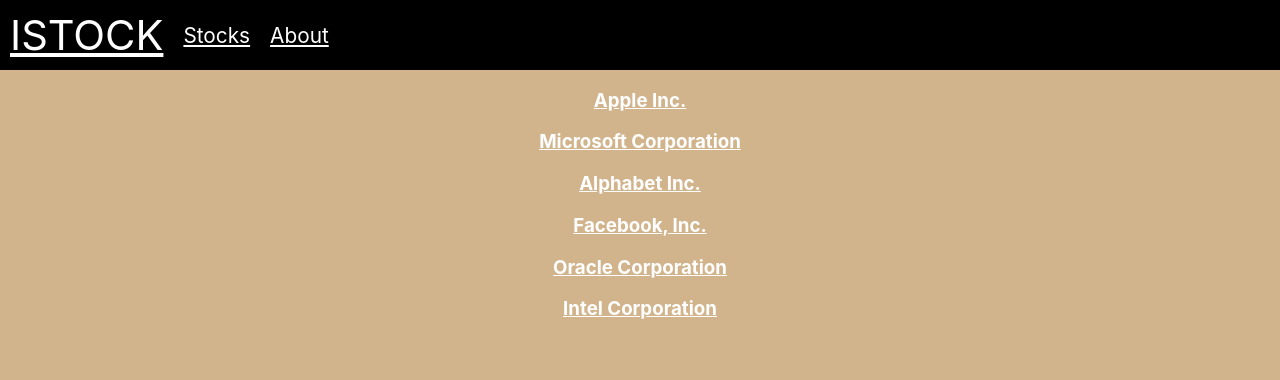
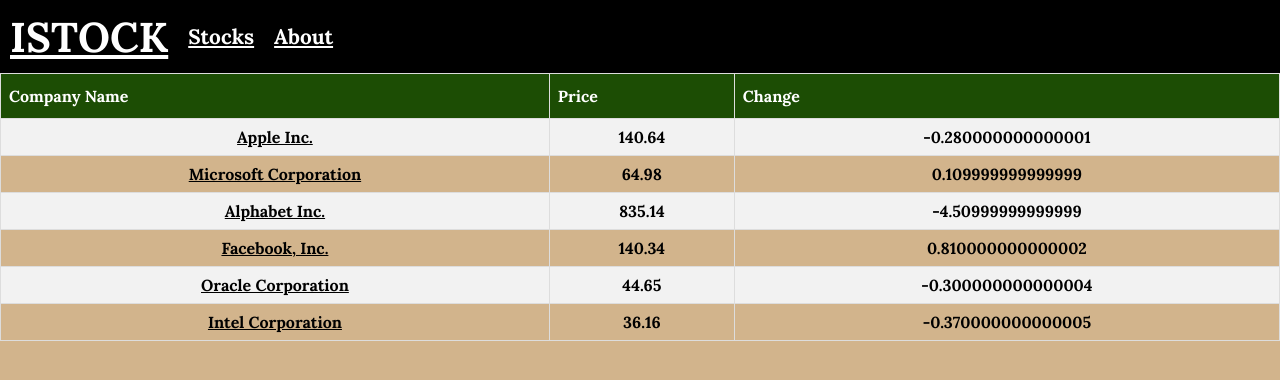
Before and after one commit to amr745/istocks, a React (Create React App) app: page /stocks in a window 1280 px wide. Shown: the top 380 px of the page. Built offline with nearby package versions, Linux system fonts and the light colour scheme.

Commit message:
Bonus Works

```diff
--- a/src/components/Main.js
+++ b/src/components/Main.js
@@ -19,7 +19,7 @@
         <Routes>
           <Route path="/" element={<Home/>}/>
           <Route path="/about" element={<About/>}/>
-          <Route path="/stock/:symbol" element={<Stock stocks={stocks} />}/>
+          <Route path="/stocks/:symbol" element={<Stock stocks={stocks} />}/>
           <Route path="/stocks" element={<Dashboard stocks={stocks}/>}/>
         </Routes>
     );
--- a/src/index.css
+++ b/src/index.css
@@ -1,8 +1,8 @@
+@import url('https://fonts.googleapis.com/css2?family=Lora:wght@700&display=swap');
+
 body {
   margin: 0;
-  font-family: -apple-system, BlinkMacSystemFont, 'Segoe UI', 'Roboto', 'Oxygen',
-    'Ubuntu', 'Cantarell', 'Fira Sans', 'Droid Sans', 'Helvetica Neue',
-    sans-serif;
+  font-family: 'Lora', serif;
   -webkit-font-smoothing: antialiased;
   -moz-osx-font-smoothing: grayscale;
   background-color: tan;
@@ -17,7 +17,6 @@
 nav {
   display: flex;
   background-color: black;
-  color: white;
   align-items: center;
 }
 
@@ -35,5 +34,32 @@
 }
 
 a {
+  color: black;
+}
+
+table {
+  color: black;
+  border-collapse: collapse;
+  width: 100%;
+}
+
+th, td {
+  border: 1px solid #ddd;
+  padding: 8px;
+}
+
+tr:hover {
+  background-color: #ddd;
+}
+
+tr:nth-child(even){
+  background-color: #f2f2f2
+}
+
+th {
+  padding-top: 12px;
+  padding-bottom: 12px;
+  text-align: left;
+  background-color: #1c4d04;
   color: white;
 }
--- a/src/pages/Dashboard.js
+++ b/src/pages/Dashboard.js
@@ -1,8 +1,57 @@
-import {Link} from "react-router-dom"
+import { Link } from "react-router-dom";
+// import { useState, useEffect } from 'react'
 
-function Dashboard(props) {
-    return props.stocks.map((stock) => <Link to={`/stock/${stock.symbol}`}><h3>{stock.name}</h3>
-    </Link>)
+export default function Dashboard(props) {
+    // const [stock, setStock] = useState(null)
+
+    // async function getStock(){
+    //     const data = await (await fetch(stock)).json()
+    //     setStock(data)
+    // }
+
+    // useEffect(() => {
+    //     getStock();
+    // });
+    // console.log("stocks work!", stock)
+
+    function loaded() {
+        return (
+            <div className="dashboard">
+                <table>
+                    <tr>
+                        <th>Company Name</th>
+                        <th>Price</th>
+                        <th>Change</th>
+                    </tr>
+                    {props.stocks.map(({ name, symbol, lastPrice, change}) => (
+                        <tr>
+                            <td>
+                                <Link key={symbol} to={`/stocks/${symbol}`}>
+                                     {name}
+                                </Link>
+                            </td>
+                            <td>{lastPrice}</td>
+                            <td>{change}</td>
+                        </tr>
+                    ))}
+                </table>
+            </div>
+        );
+    }
+
+    function loading() {
+        return <h1>loading ...</h1>
+    }
+
+    return props ? loaded() : loading()
 }
 
-export default Dashboard;
+
+// import {Link} from "react-router-dom"
+
+// function Dashboard(props) {
+//     return props.stocks.map((stock) => <Link to={`/stocks/${stock.symbol}`}><h3>{stock.name}</h3>
+//     </Link>)
+// }
+
+// export default Dashboard;
```
